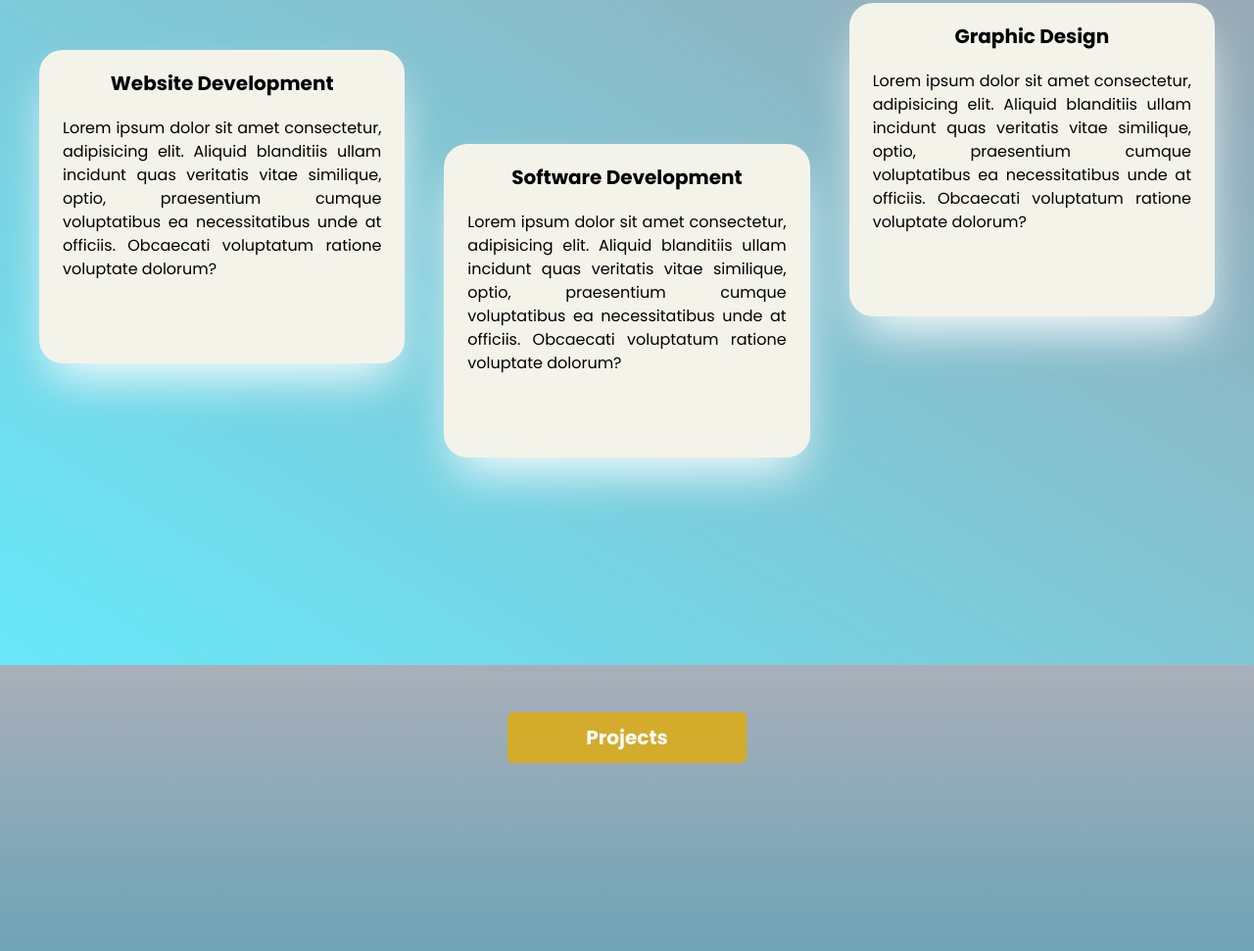
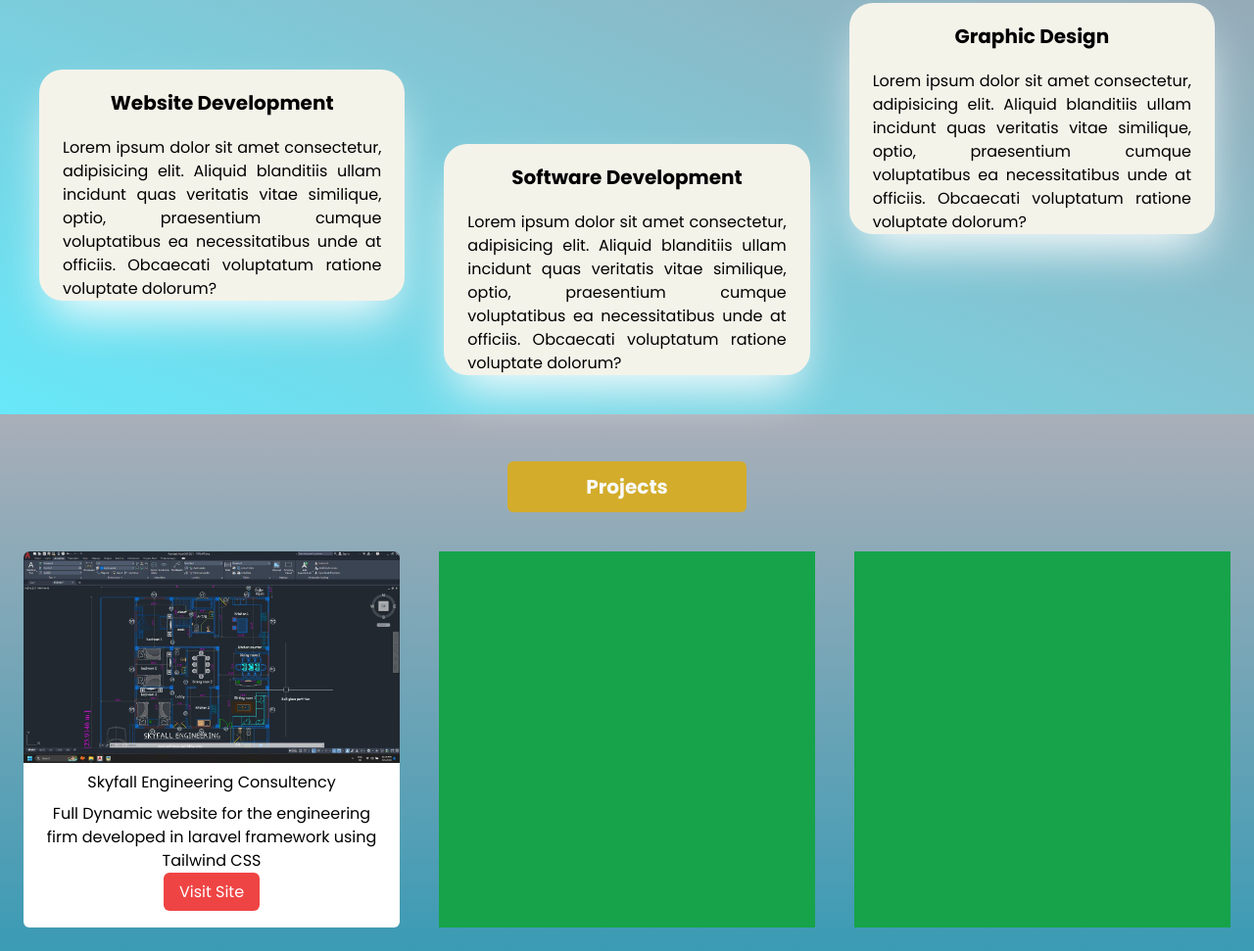
Before and after one commit to ParajuliGovinda541/govinda-portfolio, a website: page index.html in a window 1280 px wide. Shown: the part 921-1892 px from the top of the page at 98% size. Drawn offline with nearby package versions, Linux system fonts and the light colour scheme.

Commit message:
Initial commit

```diff
--- a/index.html
+++ b/index.html
@@ -18,7 +18,7 @@
 </head>
 
 <body class="box-border font-[Poppins]   ">
-    <section class="bg-gradient-to-br from-cyan-300 to-gray-400 h-screen">
+    <section class="bg-gradient-to-br from-cyan-300 to-gray-400 lg:h-screen ">
         <div>
             <!-- navbar place here  -->
             <div
@@ -40,8 +40,8 @@
         </div>
         <!-- start of landing section -->
 
-        <div class="lg:grid grid-cols-2 gap-10  items-center lg:h-[80%]  p-10">
-            <div class=" mx-auto">
+        <div class="lg:flex justify-between  lg:p-10 p-5">
+            <div class="mx-auto">
                 <p class="animate__animated animate__backInLeft capitalize text-5xl text-left ">hi there,<br><span>i am
                         Govinda</span> <span>parajuli</span>
                     <br>
@@ -63,7 +63,7 @@
                 </div>
             </div>
             <div class="animate__animated animate__backInRight">
-                <img src="images/Govinda Parajuli (2).jpg" class="rounded-full mx-auto w-96" alt="">
+                <img src="images/Govinda Parajuli (2).jpg" class="rounded-full mx-auto w-96 lg:p-0 p-10 " alt="">
             </div>
 
         </div>
@@ -72,16 +72,15 @@
     </section>
 
     <!-- Start of projects -->
-    <section class="bg-gradient-to-bl from-gray-400 to-cyan-300 lg:h-screen">
+    <section class="bg-gradient-to-bl from-gray-400 to-cyan-300 ">
         <div>
-            <div>
-                <h1 class="text-center text-3xl font-bold text-white mb-10 px-4  bg-green-400 w-fit mx-auto">My
+            <div class="">
+                <h1 class="text-center text-3xl font-bold text-white mb-10 px-4   bg-green-400 w-fit mx-auto">My
                     Services</h1>
             </div>
             <div
-                class="lg:grid gap-10 text-center items-center px-10 lg:grid-cols-3 animate__animated animate__fadeInDown  ">
-                <div
-                    class="bg-[#F4F3EA]  hover:bg-[#cdcbb8] hover:cursor-pointer h-80 rounded-3xl shadow-2xl shadow-white ">
+                class="lg:grid gap-10 text-center items-center px-10 lg:grid-cols-3 lg:w-full animate__animated animate__fadeInDown  ">
+                <div class="bg-[#F4F3EA]  hover:bg-[#cdcbb8] hover:cursor-pointer rounded-3xl shadow-2xl shadow-white ">
                     <h1 class="my-5 text-xl text-black font-bold">Website Development</h1>
                     <p class="text-justify px-6">
                         Lorem ipsum dolor sit amet consectetur, adipisicing elit. Aliquid blanditiis ullam incidunt quas
@@ -90,7 +89,7 @@
                     </p>
                 </div>
                 <div
-                    class="bg-[#F4F3EA] hover:bg-[#cdcbb8] hover:cursor-pointer h-80 rounded-3xl shadow-2xl shadow-white lg:mt-48 mt:10">
+                    class="bg-[#F4F3EA] hover:bg-[#cdcbb8] hover:cursor-pointer  rounded-3xl shadow-2xl shadow-white lg:mt-48 my-10">
                     <h1 class="my-5 text-xl text-black font-bold">Software Development</h1>
                     <p class="text-justify px-6">
                         Lorem ipsum dolor sit amet consectetur, adipisicing elit. Aliquid blanditiis ullam incidunt quas
@@ -99,7 +98,7 @@
                     </p>
                 </div>
                 <div
-                    class="bg-[#F4F3EA] hover:bg-[#cdcbb8] hover:cursor-pointer h-80 rounded-3xl shadow-2xl shadow-white lg:-mt-24 mt-10">
+                    class="bg-[#F4F3EA] hover:bg-[#cdcbb8] hover:cursor-pointer rounded-3xl shadow-2xl shadow-white lg:-mt-24 mb-10">
                     <h1 class="my-5 text-xl text-black font-bold">Graphic Design</h1>
                     <p class="text-justify px-6">
                         Lorem ipsum dolor sit amet consectetur, adipisicing elit. Aliquid blanditiis ullam incidunt quas
@@ -118,13 +117,36 @@
 
     <!-- Start of projects -->
 
-    <section class="flex justify-center bg-gradient-to-b from-[#a9afb9] to-cyan-600 h-screen">
+    <section class=" bg-gradient-to-b from-[#a9afb9] to-cyan-600 h-screen">
 
-        <div>
-            <img src="images/cord-160436_1280.webp" class="h-32 w-48  mx-auto animate__animated animate__fadeOutUp" alt="">
-            <h1 class=" bg-[#D3AC2B] px-20 py-3 text-xl -mt-20 text-gray-50 font-bold animate__animated animate__fadeInUp rounded-md">Projects</h1>
+        <div class="flex justify-center">
+            <div>
+                <img src="images/cord-160436_1280.webp" class="h-32 w-48  mx-auto animate__animated animate__fadeOutUp"
+                    alt="">
+                <h1
+                    class=" bg-[#D3AC2B] px-20 py-3 text-xl -mt-20 text-gray-50 font-bold animate__animated animate__fadeInUp rounded-md">
+                    Projects</h1>
+            </div>
 
         </div>
+
+        <div class=" w-full flex justify-center mx-auto my-10 gap-10">
+
+            <div class="bg-white h-96 rounded-md w-96 text-center">
+                <img src="images/430201672_317822864635879_5037069051141530640_n.jpg" class="rounded-t-md" alt="">
+                <div class="px-4 ">
+                    <p class="text-center my-2">Skyfall Engineering Consultency</p>
+                    <p class="mb-2">Full Dynamic website for the engineering firm developed in laravel framework using Tailwind CSS</p>
+                </div>
+                <a href="https://turanttest.xyz/" class="px-4 py-2 bg-red-500 rounded-md text-white hover:bg-red-600 duration-100" target="_blank">Visit Site</a>
+            </div>
+            <div class="bg-green-600 w-96"></div>
+            <div class="bg-green-600 w-96"></div>
+
+
+
+        </div>
+
     </section>
     <!-- emd of projects -->
 
```
Also changed, not shown: images/430201672_317822864635879_5037069051141530640_n.jpg (added).
